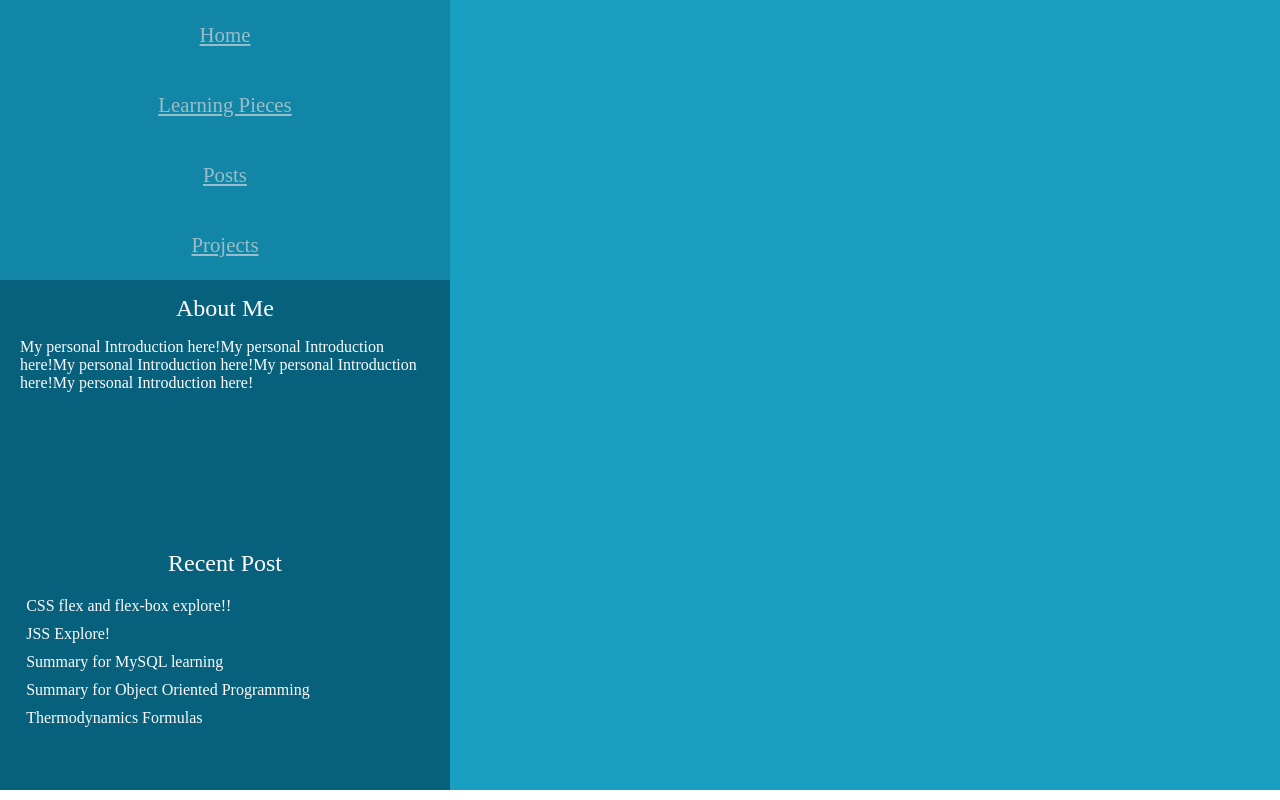
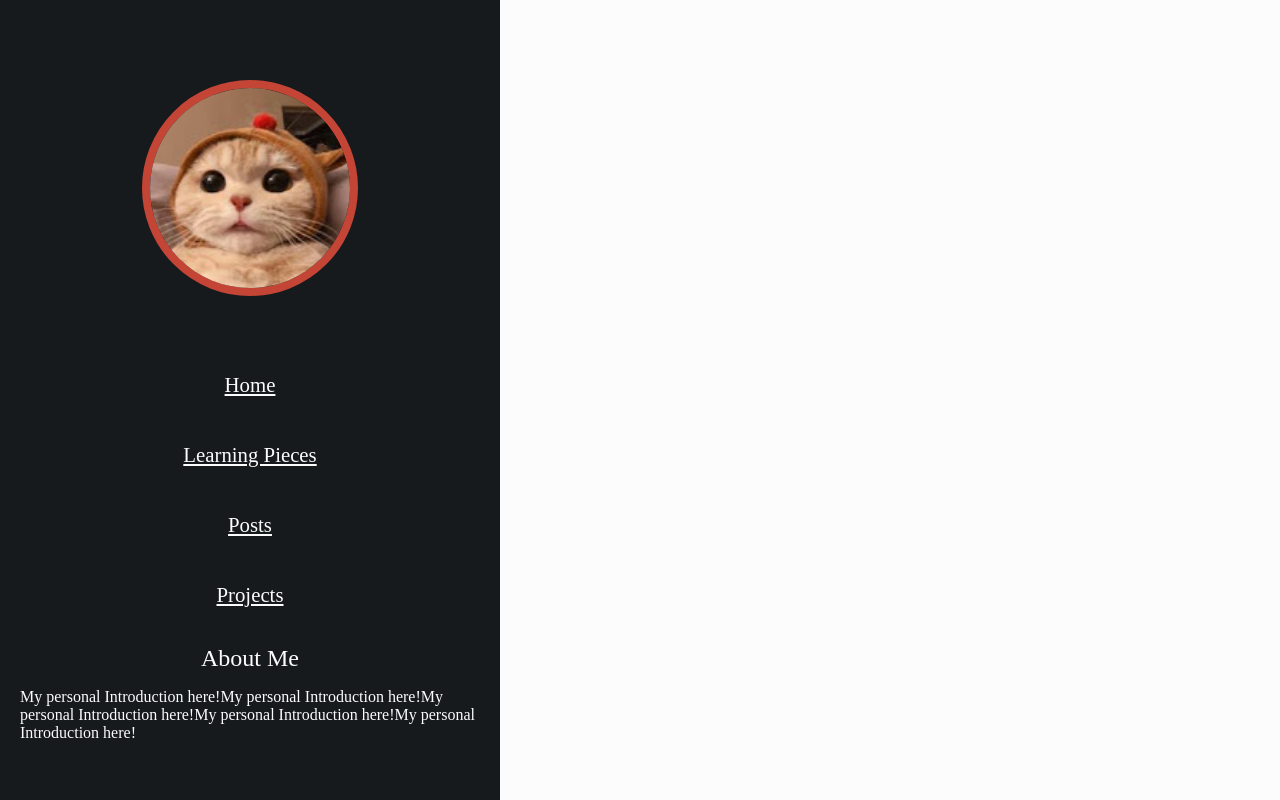
Before and after one commit to TonyLee-838/my-post-frontend, a React (Create React App) app: page / in a window 1280 px wide. Shown: the top 800 px of the page. Built offline with nearby package versions, Linux system fonts and the light colour scheme.

Commit message:
fix layout in posts list.

```diff
--- a/src/common/BackgoundView.jsx
+++ b/src/common/BackgoundView.jsx
@@ -11,7 +11,7 @@ function BackgroundView({ children }) {
 
 const useStyle = createUseStyles({
   container: {
-    backgroundColor: colors.secondary,
+    backgroundColor: colors.white,
     display: "flex",
     margin: 0,
   },
--- a/src/components/NavPanel.jsx
+++ b/src/components/NavPanel.jsx
@@ -26,9 +26,6 @@ const useStyle = createUseStyles({
     width: "100%",
     height: "35vh",
 
-    backgroundColor: colors.secondary,
-    opacity: "0.6",
-
     "& a": {
       color: colors.white,
       fontFamily: "",
--- a/src/components/PostCard.jsx
+++ b/src/components/PostCard.jsx
@@ -3,9 +3,11 @@ import { createUseStyles } from "react-jss";
 import { Link } from "react-router-dom";
 
 import colors from "../config/color";
+const description =
+  "description! description! description! description! description! description! description! description! description! description! description! description! description! description! description! description! description! description! description! description! description! description! description! description! ";
 
 function PostCard({ post }) {
-  const { _id, title, description, lastEditTime, author } = post;
+  const { _id, title, lastEditTime, author } = post;
   const classes = useStyle();
 
   return (
@@ -26,9 +28,10 @@ const useStyle = createUseStyles({
   card: {
     backgroundColor: colors.white,
     padding: "30px",
+    width: "70vw",
   },
   title: {
-    fontWeight: 900,
+    fontWeight: 990,
     fontSize: "3.65rem",
     fontFamily: "Nunito sans-serif",
     textDecoration: "none",
@@ -44,9 +47,10 @@ const useStyle = createUseStyles({
     fontFamily: "Georgia, serif",
   },
   description: {
+    color: colors.dark,
     fontSize: "1.35rem",
-    color: colors.dark,
     fontFamily: "Georgia, serif",
+    wordWrap: "break-word",
   },
 });
 
--- a/src/components/PostContent.jsx
+++ b/src/components/PostContent.jsx
@@ -4,48 +4,6 @@ import { getPostById } from "../api/posts";
 
 import colors from "../config/color";
 import AppMarkdown from "./AppMarkdown";
-
-// const md = `
-// # SVG notes
-
-// ---
-
-// ## What is SVG?
-
-// - SVG is short for **Scalable vector graphics**
-// - It provides perfect shapes that are independent to screen solution. It doesn't get pixilated when zooming in.
-
-// - SVG describes _two-dimensional_ graphics in **XML**. It allows two-dimensional images(texts,shapes...) to be described in code as _vector points_. As vectors describe _relative points_, they are easy-scalable to any size without losing any fidelity(meaning precision in picture).
-// - **Tiny** file scale compared to JPEG,GIF,PNG.
-
-// ## SVG under the hood
-
-// - SVG is written in **Extensible Markup Language (XML)**.
-
-//   ## SVG tags:
-
-//   ### 1. svg tag \`<svg>\`
-
-//   - root element of every SVG.
-//   - _width & height_ attributes: create a viewport where we can define our shape. When size of content is greater than the viewport they defines, it's going to be hidden from the current view.
-//   - _viewbox_ attribute: defines the _coordinate system_ where all the shapes of SVG have to be placed.
-
-//     \`\`\`txt
-//     viewbox=" min-x min-y max-x max-y"
-//     \`\`\`
-
-//     With viewbox, we can _zoom in_ or _zoom our_ by changing the values of viewbox.
-
-//   - _xmlns(XML Namespace)_ It references the programs that generated it. Most of the time it's unneeded out of optimization process for reducing the size of SVG.
-
-//     Here's an example:
-
-//   \`\`\`xml
-//     <svg width="198px" height="198px" viewbox="0 0 99 94"  xmlns="http://www.w3.org/2000/svg"
-//         xmlns:xlink="http://www.w3.org/1999/xlink">
-//     </svg>
-//     \`\`\`
-// `;
 
 function PostContent({ id }) {
   const [md, setMd] = useState("");
@@ -69,7 +27,6 @@ function PostContent({ id }) {
 
 const useStyles = createUseStyles({
   container: {
-    marginTop: "60px",
     width: "100%",
     padding: {
       left: "20px",
--- a/src/components/PostList.jsx
+++ b/src/components/PostList.jsx
@@ -5,62 +5,6 @@ import PostCard from "./PostCard";
 import colors from "../config/color";
 import Separator from "../common/Separator";
 import { getPosts } from "../api/posts";
-const fakePosts = [
-  {
-    id: 1,
-    title: "TitleTitleTitleTitleTitleTitleTitle",
-    description:
-      "description here!description here!description here!description here!description here!description here!description here!description here!description here!description here!description here!description here!description here!description here!description here!description here!description here!description here!description here!",
-    createTime: "2020-10-25 22:35",
-    lastEditTime: "2020-10-25 22:35",
-    author: "Tony",
-  },
-  {
-    id: 2,
-    title: "TitleTitleTitleTitleTitleTitleTitle",
-    description:
-      "description here!description here!description here!description here!description here!description here!description here!description here!description here!description here!description here!description here!description here!description here!description here!description here!description here!description here!description here!",
-    createTime: "2020-10-25 22:35",
-    lastEditTime: "2020-10-25 22:35",
-    author: "Tony",
-  },
-  {
-    id: 3,
-    title: "TitleTitleTitleTitleTitleTitleTitle",
-    description:
-      "description here!description here!description here!description here!description here!description here!description here!description here!description here!description here!description here!description here!description here!description here!description here!description here!description here!description here!description here!",
-    createTime: "2020-10-25 22:35",
-    lastEditTime: "2020-10-25 22:35",
-    author: "Tony",
-  },
-  {
-    id: 4,
-    title: "TitleTitleTitleTitleTitleTitleTitle",
-    description:
-      "description here!description here!description here!description here!description here!description here!description here!description here!description here!description here!description here!description here!description here!description here!description here!description here!description here!description here!description here!",
-    createTime: "2020-10-25 22:35",
-    lastEditTime: "2020-10-25 22:35",
-    author: "Tony",
-  },
-  {
-    id: 5,
-    title: "TitleTitleTitleTitleTitleTitleTitle",
-    description:
-      "description here!description here!description here!description here!description here!description here!description here!description here!description here!description here!description here!description here!description here!description here!description here!description here!description here!description here!description here!",
-    createTime: "2020-10-25 22:35",
-    lastEditTime: "2020-10-25 22:35",
-    author: "Tony",
-  },
-  {
-    id: 6,
-    title: "TitleTitleTitleTitleTitleTitleTitle",
-    description:
-      "description here!description here!description here!description here!description here!description here!description here!description here!description here!description here!description here!description here!description here!description here!description here!description here!description here!description here!description here!",
-    createTime: "2020-10-25 22:35",
-    lastEditTime: "2020-10-25 22:35",
-    author: "Tony",
-  },
-];
 
 function PostList() {
   const classes = useStyles();
@@ -77,7 +21,7 @@ function PostList() {
 
   return (
     <div className={classes.lists}>
-      {posts.map((post, i) => (
+      {posts.map((post) => (
         <div key={post.id}>
           <PostCard post={post} />
           {<Separator />}
@@ -92,9 +36,6 @@ const useStyles = createUseStyles({
     backgroundColor: colors.secondary,
   },
   lists: {
-    marginTop: "60px",
-    float: "right",
-    backgroundColor: "#fff400",
     boxShadow: "-3px -2px 7px 1px" + colors.black,
   },
 });
--- a/src/components/SideBar.jsx
+++ b/src/components/SideBar.jsx
@@ -2,15 +2,15 @@ import React from "react";
 import { createUseStyles } from "react-jss";
 
 import NavPanel from "./NavPanel";
-import AboutMePanel from "./AboutMePanel";
 import colors from "../config/color";
-import RecentPostPanel from "./RecentPostPanel";
-import CategoryPanel from "./CategoryPanel";
 
 function SideBar({ children }) {
   const classes = useStyle();
   return (
     <div className={classes.container}>
+      <a href="https://github.com/TonyLee-838?tab=repositories">
+        <img className={classes.avatar} src={require("../assets/Tony.jpg")} />
+      </a>
       <NavPanel />
       {children}
     </div>
@@ -18,10 +18,20 @@ function SideBar({ children }) {
 }
 
 const useStyle = createUseStyles({
+  avatar: {
+    marginLeft: "50%",
+    marginTop: "80px",
+    marginBottom: "50px",
+    transform: " translateX(-50%)",
+    borderRadius: "50%",
+    borderColor: colors.secondary,
+    border: "8px solid",
+    width: "40%",
+  },
   container: {
-    height: "100",
-    width: "450px",
-    backgroundColor: colors.primary,
+    width: "500px",
+    "min-height": "100%",
+    backgroundColor: colors.dark,
   },
 });
 
--- a/src/config/color.js
+++ b/src/config/color.js
@@ -1,10 +1,11 @@
 export default {
   white: "#fcfcfc",
   light: "#e9e9e9",
-  medium: "#a2a5a4",
-  dark: "#443d46",
-  black: "#2e383f",
-  primary: "#07617d",
-  secondary: "#189fc2",
+  medium: "#ced7d8",
+  dark: "#161a1d",
+  blue: "#283d3b",
+  primary: "#197278",
+  secondary: "#c44536",
   yellow: "#f9a828",
+  black: "#242423",
 };
--- a/src/screen/PostContentScreen.jsx
+++ b/src/screen/PostContentScreen.jsx
@@ -7,8 +7,6 @@ import { useParams } from "react-router-dom";
 
 function PostContentScreen(props) {
   const { id } = useParams();
-  console.log(props);
-  console.log(id);
   return (
     <BackgroundView>
       <SideBar>
```
Also changed, not shown: src/assets/Tony.jpg (added).
